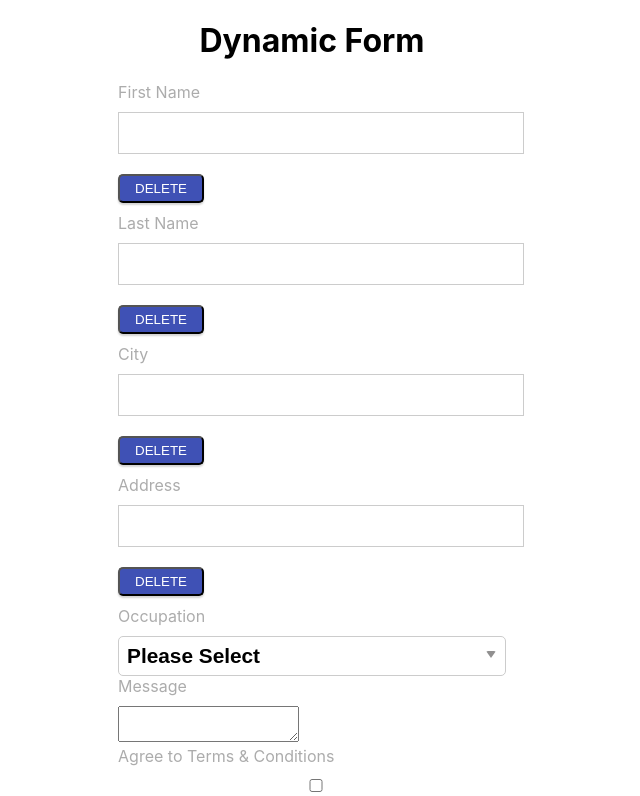
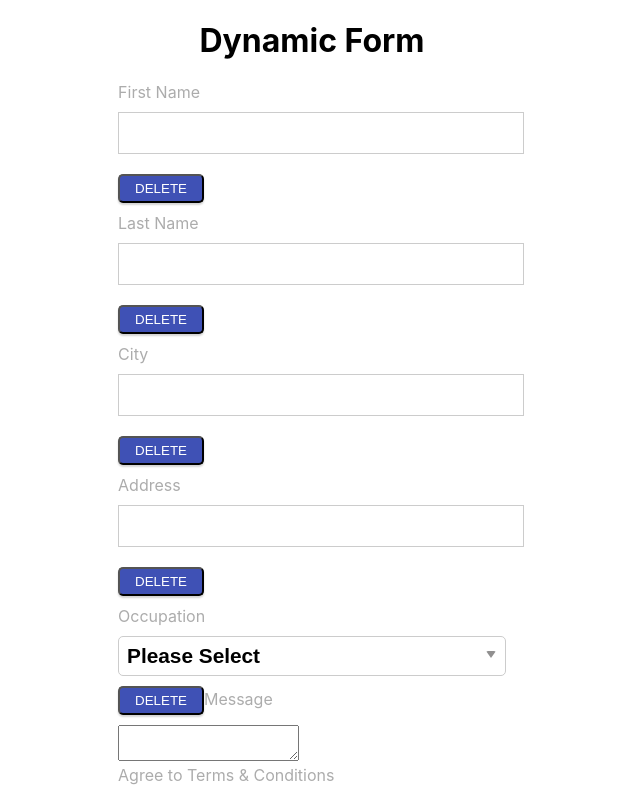
Before and after one commit to gyrevik/dynamic-form-2, a React (Create React App) app: page / in a window 1280 px wide. Shown: the top 796 px of the page, without its empty margins (328-968 px from the left). Built offline with nearby package versions, Linux system fonts and the light colour scheme.

Commit message:
dropdown control deletion

```diff
--- a/src/Components/DynamicForm.js
+++ b/src/Components/DynamicForm.js
@@ -54,7 +54,12 @@ function DynamicForm(props)  {
     const renderFields = (inputs) => {
         return inputs.map((input, index) => {
             if (input.type === 'select') {
-                return <Select key={index} input={input} />
+                return (
+                    <>
+                        <Select key={index} input={input} />
+                        <Button id={input.name} onClick={deleteMe}>Delete</Button>
+                    </>
+                )
             }
 
             if (input.type === 'checkbox') {
```
